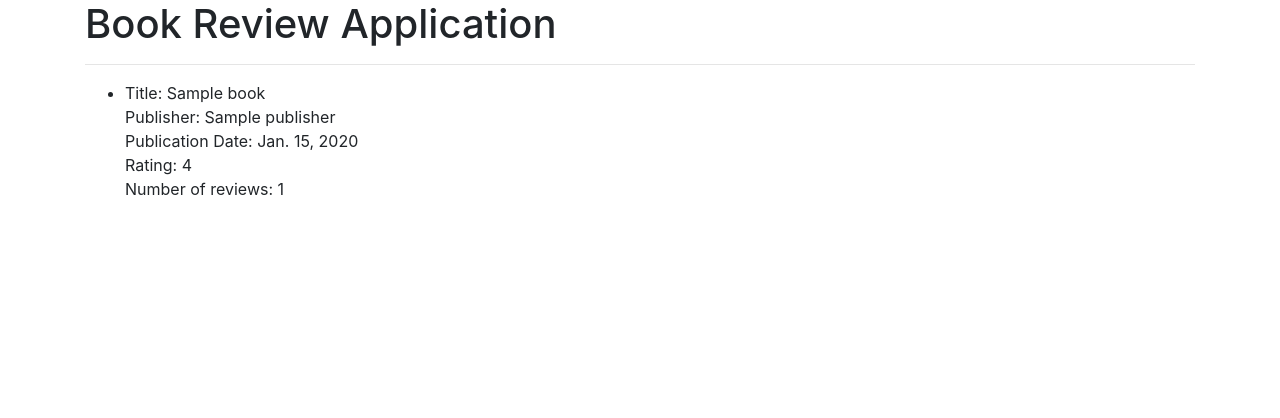
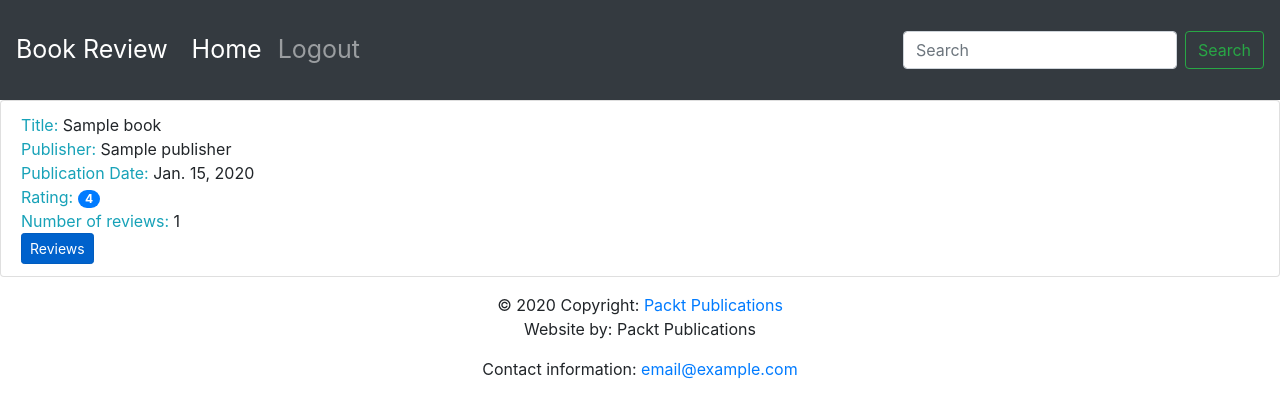
Before and after one commit to swillrich5/bookr, a Django app: page /books/ in a window 1280 px wide. Shown: the top 418 px of the page. Run offline with Django 4.2, Linux system fonts and the light colour scheme; tables that the repository leaves empty hold one stand-in row (values such as "Sample post"); some libraries are stand-ins or nearby versions.

Commit message:
improved book list home page

```diff
--- a/reviews/templates/reviews/book_list.html
+++ b/reviews/templates/reviews/book_list.html
@@ -1,35 +1,25 @@
-<!DOCTYPE html>
-<html>
-    <head>
-        <meta charset="utf-8">
-        <title>Bookr</title>
-        <link rel="stylesheet" href="https://cdn.jsdelivr.net/npm/bootstrap@4.6.1/dist/css/bootstrap.min.css" integrity="sha384-zCbKRCUGaJDkqS1kPbPd7TveP5iyJE0EjAuZQTgFLD2ylzuqKfdKlfG/eSrtxUkn" crossorigin="anonymous">
-    </head>
-    <body>
-        <div class="container">
-            <h1>Book Review Application</h1>
-            <hr>
-            <ul>
+{% extends 'base.html' %}
+
+{% block content %}
+<ul class="list-group">
   {% for item in book_list %}
-                    <li>
-                        <span>Title: </span> <span>{{ item.book.title }}</span>
+  <li class="list-group-item">
+      <span class="text-info">Title: </span> <span>{{ item.book.title }}</span>
       <br>
-                        <span>Publisher: </span><span>{{ item.book.publisher }}</span>
+      <span class="text-info">Publisher: </span><span>{{ item.book.publisher }}</span>
       <br>
-                        <span>Publication Date: </span><span>{{ item.book.publication_date }}</span>
+      <span class="text-info">Publication Date: </span><span>{{ item.book.publication_date }}</span>
       <br>
-                        <span>Rating: </span><span>{{ item.book_rating }}</span>
+      <span class="text-info">Rating: </span><span class="badge badge-primary badge-pill">{{ item.book_rating }}</span>
       <br>
-                        <span>Number of reviews: </span><span>{{ item.number_of_reviews }}</span>
+      <span class="text-info">Number of reviews: </span><span>{{ item.number_of_reviews }}</span>
       <br>
       {% if item.book_rating is null %}
-                        <span>Provide a rating and write the first review for this book.</span>
+      <span class="text-secondary">Provide a rating and write the first review for this book.</span>
       <br>
       {% endif %}
+      <a class="btn btn-primary btn-sm active" role="button" aria-pressed="true" href="/book/{{ item.book.id }}/">Reviews</a></li>
   </li>
-                    <br>
   {% endfor %}
 </ul>
-        </div>
-    </body>
-</html>
+{% endblock %}
--- a/templates/base.html
+++ b/templates/base.html
@@ -5,10 +5,8 @@
     <!-- Required meta tags -->
     <meta charset="utf-8">
     <meta name="viewport" content="width=device-width, initial-scale=1, shrink-to-fit=no">
-
     <!-- Bootstrap CSS -->
     <link rel="stylesheet" href="https://stackpath.bootstrapcdn.com/bootstrap/4.4.1/css/bootstrap.min.css" integrity="sha384-Vkoo8x4CGsO3+Hhxv8T/Q5PaXtkKtu6ug5TOeNV6gBiFeWPGFN9MuhOf23Q9Ifjh" crossorigin="anonymous">
-
     <link rel="stylesheet" href="https://cdnjs.cloudflare.com/ajax/libs/font-awesome/4.7.0/css/font-awesome.min.css">
 
     <title>Book Review</title>
```
Also changed, not shown: reviews/templates/reviews/search_results.html (added, +10 -0 lines). Lines whose indentation alone changed are shown as unchanged.
